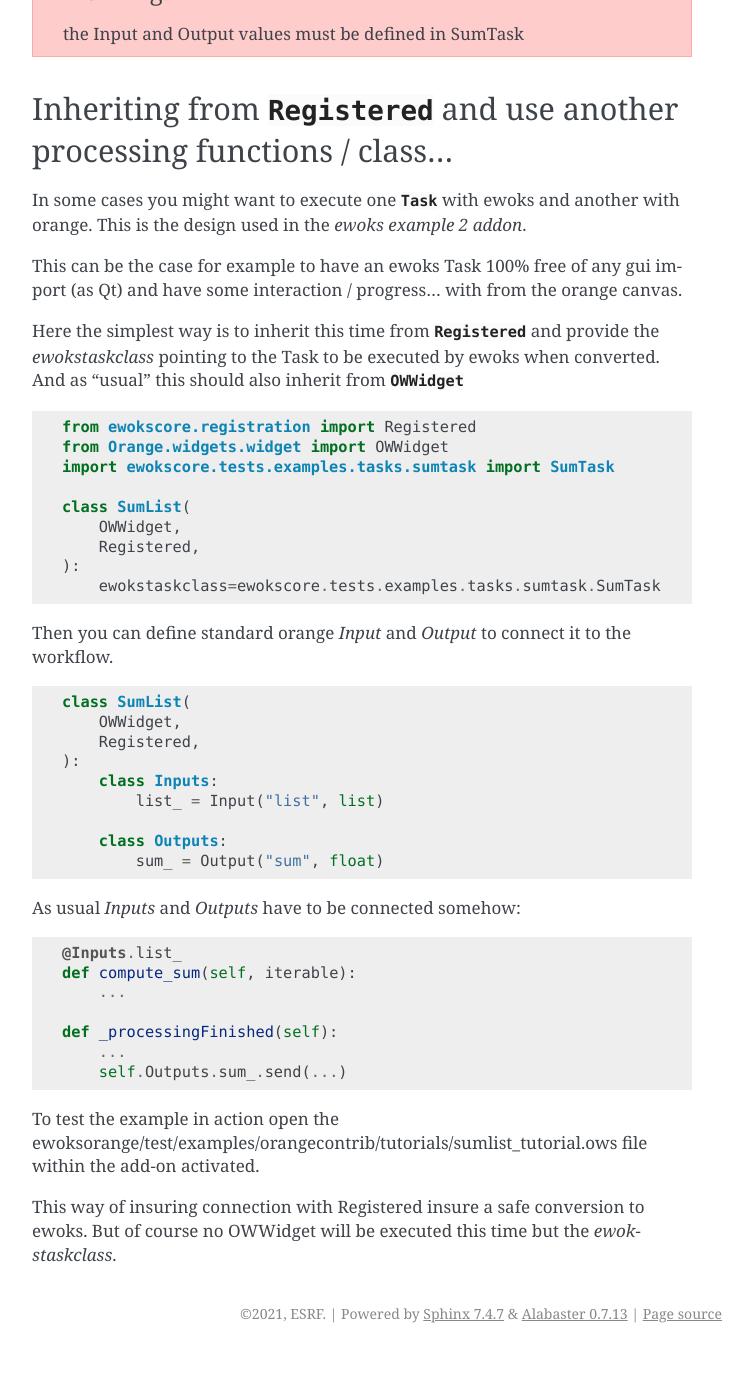
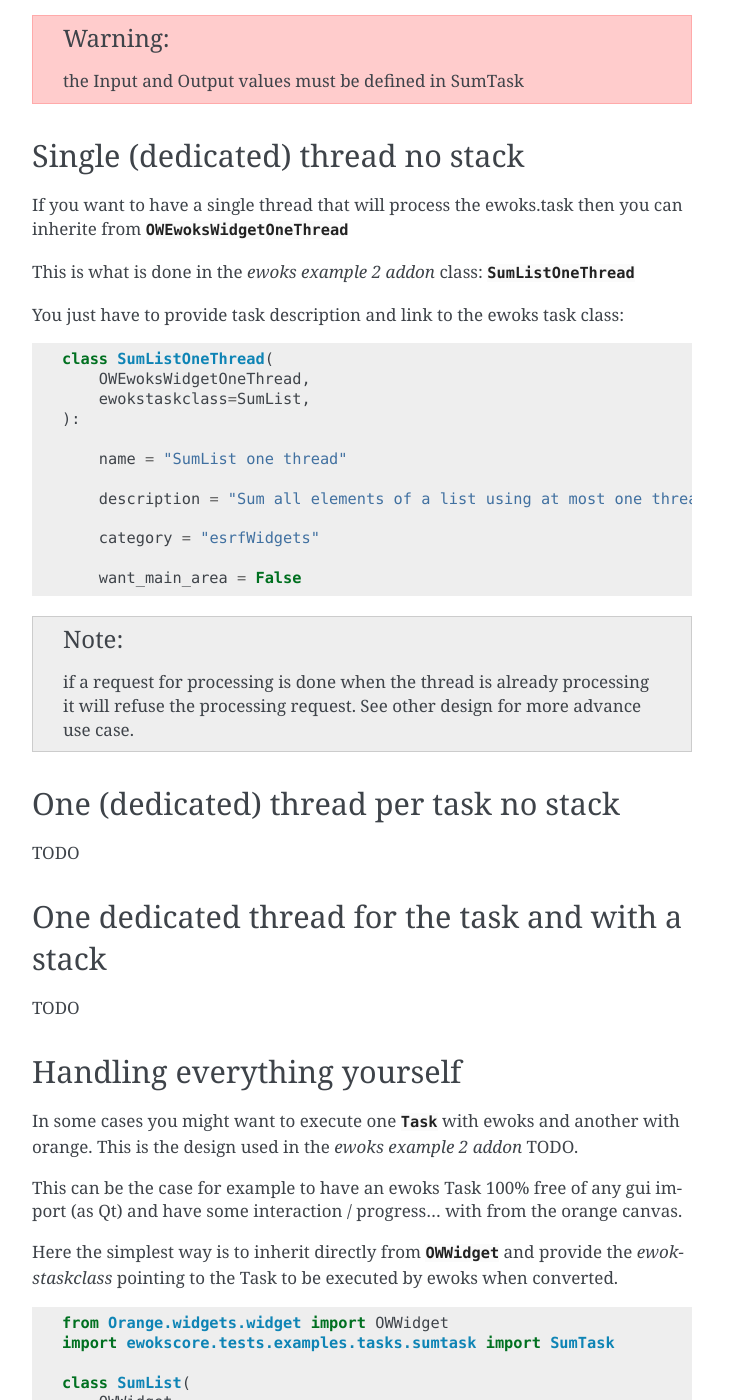
Before and after one commit to ewoks-kit/ewoksorange, a Sphinx documentation site: the page built from doc/note_on_designs.rst, in a window 1280 px wide and 1400 px high, scrolled down 1029 px. Shown: the whole window, without its empty margins (388-1141 px from the left). Built offline with Sphinx 7.4.7, drawn with Linux system fonts in a browser that asks for light colours; before the commit the page ends 2382 px from its top, so only the background shows below that; some of the changed text lies outside the part shown.

```diff
--- a/doc/note_on_designs.rst
+++ b/doc/note_on_designs.rst
@@ -1,15 +1,18 @@
 Note on designs
 ===============
 
-There is two ways of providing an orange add-on with ewoks orange in order to keep a complete compatibility between the two:
+There is several design possible to define your Orange Widget and insure compatibility with ewoks orange.
 
-* :ref:`design 1`
-* :ref:`design 2`
+* :ref:`design qt main thread`
+* :ref:`design single thread no stack`
+* :ref:`design several thread`
+* :ref:`design single thread and stack`
+* :ref:`design free implementation`
 
-.. _design 1:
+.. _design qt main thread:
 
-Inheriting from :class:`OWEwoksWidgetNoThread` and use `ewokstaskclass` instance directly
----------------------------------------------------------------------------------
+Processing`ewokstaskclass` on the Qt main thread
+------------------------------------------------
 
 This is the default design to Be used.
 This is the designed used in the `ewoks example 1 addon`.
@@ -46,28 +49,71 @@
 
 .. warning:: the Input and Output values must be defined in SumTask
 
-.. _design 2:
+.. _design single thread no stack:
 
-Inheriting from :class:`Registered` and use another processing functions / class...
------------------------------------------------------------------------------------
+Single (dedicated) thread no stack
+----------------------------------
+
+If you want to have a single thread that will process the ewoks.task then you can inherite from :class:`OWEwoksWidgetOneThread`
+
+This is what is done in the `ewoks example 2 addon` class: :class:`SumListOneThread`
+
+You just have to provide task description and link to the ewoks task class:
+
+.. code-block:: python
+
+    class SumListOneThread(
+        OWEwoksWidgetOneThread,
+        ewokstaskclass=SumList,
+    ):
+
+        name = "SumList one thread"
+
+        description = "Sum all elements of a list using at most one thread"
+
+        category = "esrfWidgets"
+
+        want_main_area = False
+
+
+.. note:: if a request for processing is done when the thread is already processing it will refuse the processing request. See other design for more advance use case.
+
+.. _design several thread:
+
+One (dedicated) thread per task no stack
+----------------------------------------
+
+TODO
+
+
+.. _design single thread and stack:
+
+One dedicated thread for the task and with a stack
+--------------------------------------------------
+
+TODO
+
+
+.. _design free implementation:
+
+
+Handling everything yourself
+----------------------------
 
 In some cases you might want to execute one :class:`Task` with ewoks and another with orange.
-This is the design used in the `ewoks example 2 addon`.
+This is the design used in the `ewoks example 2 addon` TODO.
 
 This can be the case for example to have an ewoks Task 100% free of any gui import (as Qt) and have some interaction / progress... with from the orange canvas.
 
-Here the simplest way is to inherit this time from :class:`Registered` and provide the `ewokstaskclass` pointing to the Task to be executed by ewoks when converted.
-And as "usual" this should also inherit from :class:`OWWidget`
+Here the simplest way is to inherit directly from :class:`OWWidget` and provide the `ewokstaskclass` pointing to the Task to be executed by ewoks when converted.
 
 .. code-block:: python
 
-    from ewokscore.registration import Registered
     from Orange.widgets.widget import OWWidget
     import ewokscore.tests.examples.tasks.sumtask import SumTask
 
     class SumList(
         OWWidget,
-        Registered,
     ):
         ewokstaskclass=ewokscore.tests.examples.tasks.sumtask.SumTask
 
@@ -78,7 +124,6 @@
 
     class SumList(
         OWWidget,
-        Registered,
     ):
         class Inputs:
             list_ = Input("list", list)
@@ -99,7 +144,4 @@
         self.Outputs.sum_.send(...)
 
 
-To test the example in action open the ewoksorange/test/examples/orangecontrib/tutorials/sumlist_tutorial.ows file within the add-on activated.
-
-This way of insuring connection with Registered insure a safe conversion to ewoks.
-But of course no OWWidget will be executed this time but the `ewokstaskclass`.
+This design insure safe conversion to ewoks (the task provided by `ewokstaskclass` will be excuted).
```
Also changed, not shown: 5 other files.
